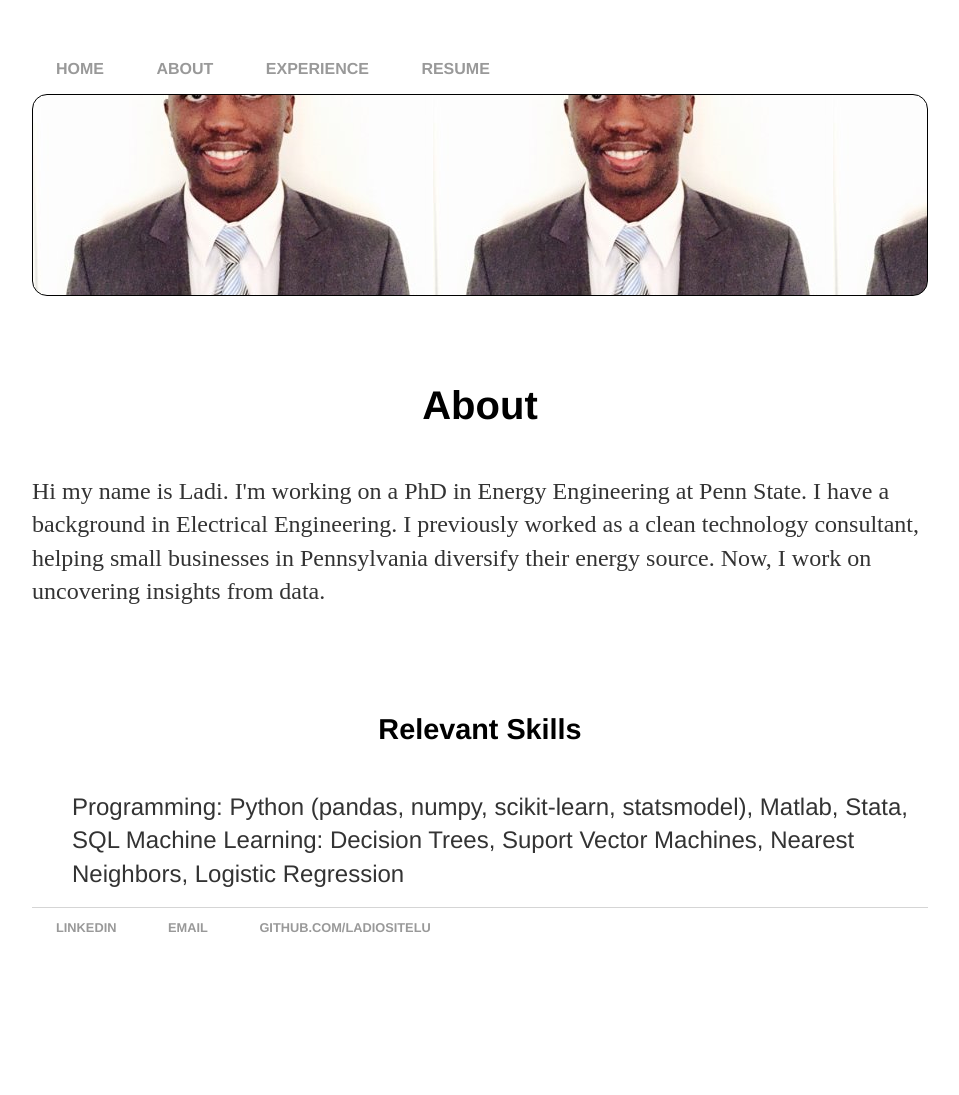
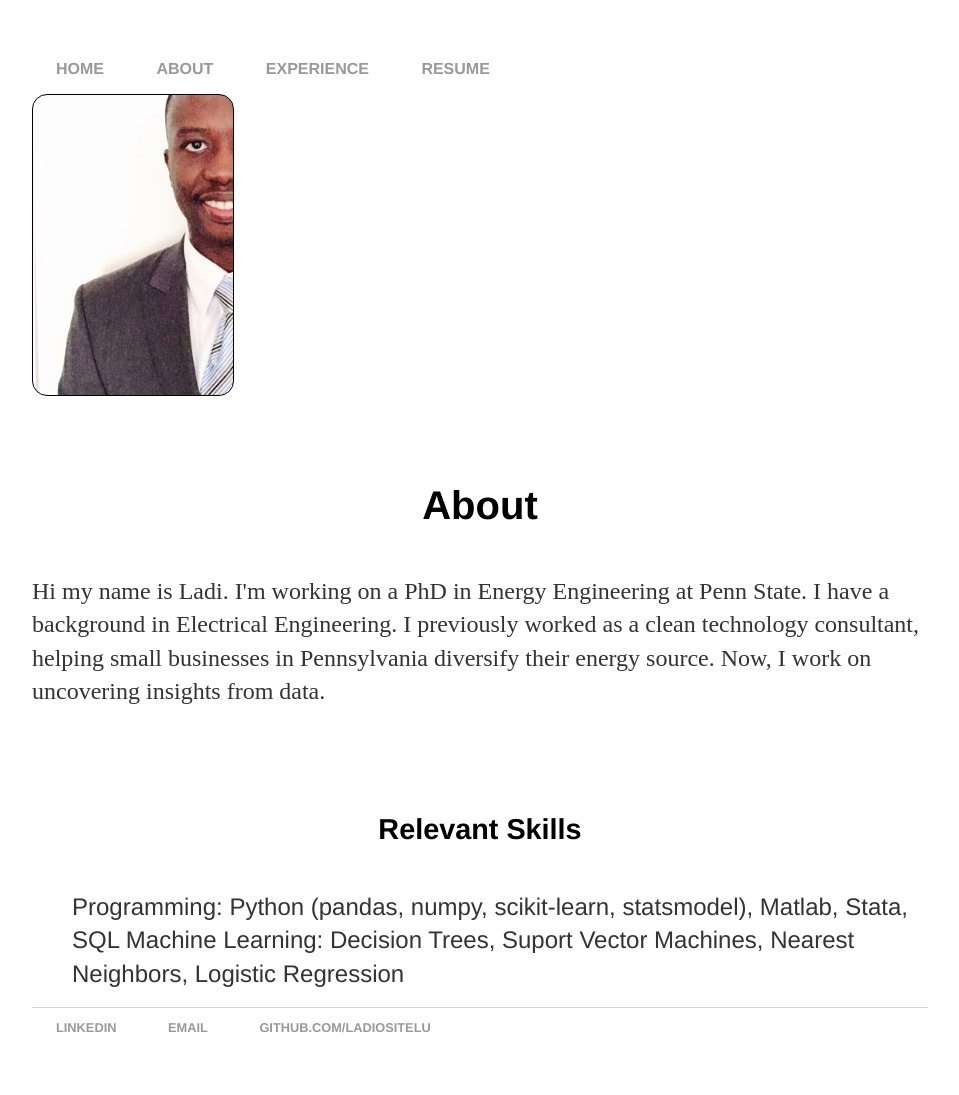
Before and after one commit to ladiositelu/ladiositelu.github.io, a Jekyll site: the page built from About/index.html, in a window 1280 px wide. Shown: the whole page, without its empty margins (160-1119 px from the left). Built offline with Jekyll 4.4.1, drawn with Linux system fonts in a browser that asks for light colours; before the commit the page ends 995 px from its top, so only the background shows below that.

Commit message:
Update about.css

```diff
--- a/css/about.css
+++ b/css/about.css
@@ -49,7 +49,8 @@ a:hover {
     background-image: url("https://ladiositelu.github.io/ladi-ositelu.jpg");
     border: 1px solid black;
     border-radius: 15px;
-    height: 200px;
+    height: 300px;
+    width: 200px;
     background-position: left;
 }
 
```
